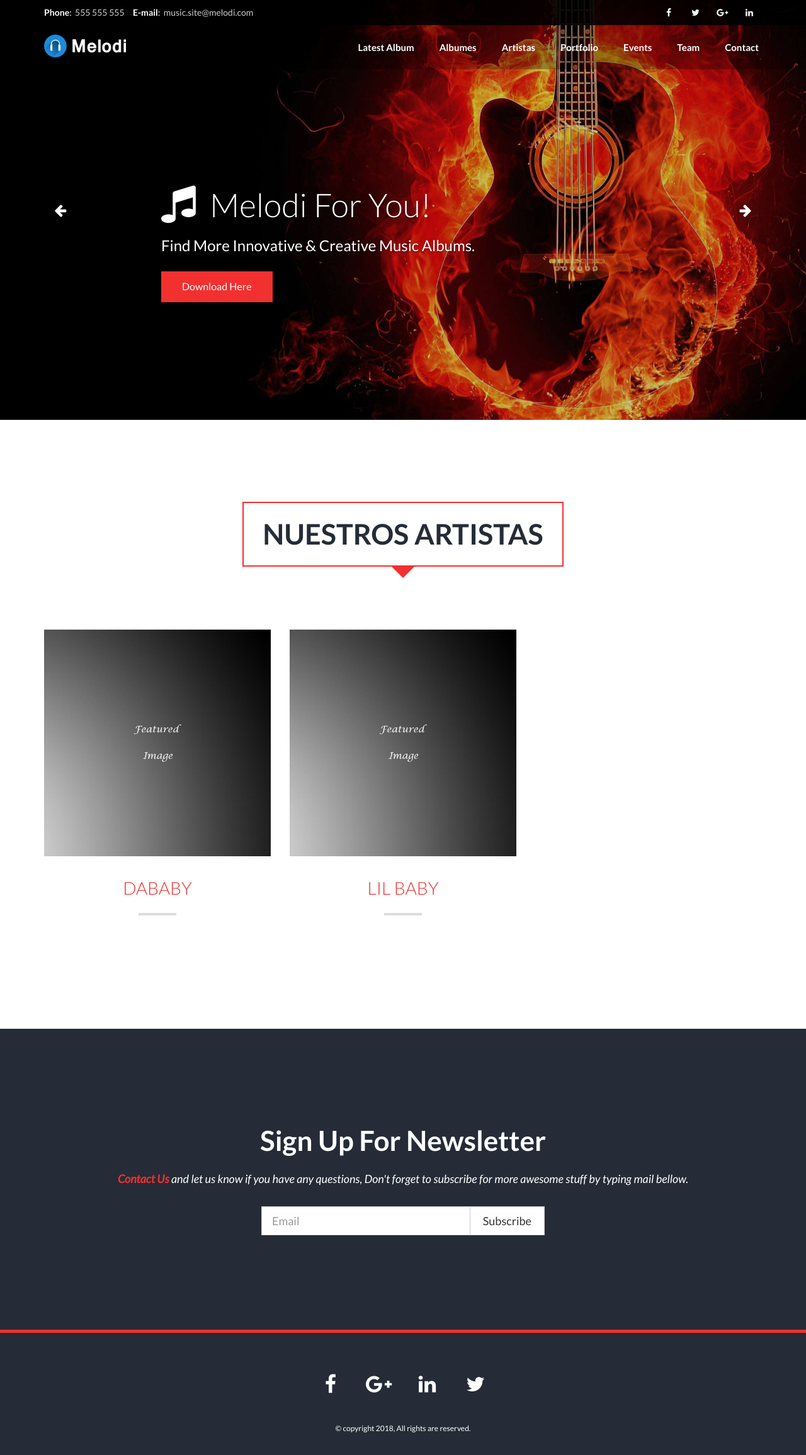
After one commit to mikelgomez/top100, a Django app: page /proyecto/artistas/ in a window 1280 px wide. The commit adds this page. Shown: the whole page at 63% size. Run offline with Django 3.2, Linux system fonts and the light colour scheme; data comes from the database, SQL or seed files in the repository; both versions use the stored data as it was after the commit; some libraries are stand-ins or nearby versions.

Commit message:
Ventana Artista

```diff
--- a/top100/templates/albumes.html
+++ b/top100/templates/albumes.html
@@ -2,7 +2,7 @@
 {% load static %}
 {% block contenido %}
 
-<!-- featured abbum -->
+<!-- albumes -->
 <div class="featured pad" id="featuredalbum">
 	<div class="container">
 		<!-- default heading -->
--- /dev/null
+++ b/top100/templates/artistas.html
@@ -0,0 +1,71 @@
+{% extends "index.html" %}
+{% load static %}
+{% block contenido %}
+
+<!-- artistas -->
+<div class="featured pad" id="artistas">
+	<div class="container">
+		<!-- default heading -->
+		<div class="default-heading">
+			<!-- heading -->
+			<h2>Nuestros Artistas</h2>
+		</div>
+		<!-- featured album elements -->
+		<div class="featured-element">
+			<div class="row">
+				{% if lista_artistas %}
+					{% for a in lista_artistas %}
+					<div class="col-md-4 col-sm-6">
+						<!-- featured item -->
+						<div class="featured-item ">
+							<!-- image container -->
+							<div class="figure">
+								<!-- image -->
+								<img class="img-responsive" src="{% static 'img/featured/1.jpg'%}" alt="" />
+								<!-- paragraph -->
+								<p>{{a.descripcionArtista}}</p>
+							</div>
+							<!-- featured information -->
+							<div class="featured-item-info">
+								<!-- featured title -->
+								<h4><a href="/proyecto/artistas/{{a.id}}">{{a.nombreArtista}}</a></h4>
+								<!-- horizontal line -->
+								<hr />
+								<!-- some responce from social medial or web likes -->
+								<!--<p>Artista: {{a.artistaAlbum}}</p> -->
+							</div>
+						</div>
+					</div>
+					{% endfor %}
+				{% else %}
+					<p>No hay artistas creados.</p>
+				{% endif %}
+			</div>
+		</div>
+	</div>
+</div>
+<!-- features end -->
+<!--/ end work with us -->
+<div class="news-letter">
+    <div class="container">
+        <!-- news letter inner content -->
+        <div class="news-content ">
+            <!-- heading -->
+            <h3>Sign Up For Newsletter</h3>
+            <!-- paragraph -->
+            <p><strong>Contact Us</strong> and let us know if you have any questions, Don't forget to subscribe for more
+                awesome stuff by typing mail bellow.</p>
+            <!-- subscribe form -->
+            <form>
+                <div class="input-group">
+                    <input type="text" class="form-control input-lg" placeholder="Email">
+                    <span class="input-group-btn">
+                        <button class="btn btn-default btn-lg" type="button">Subscribe</button>
+                    </span>
+                </div><!-- /input-group -->
+            </form>
+        </div>
+    </div>
+</div>
+
+{% endblock %}
--- a/top100/templates/index.html
+++ b/top100/templates/index.html
@@ -123,7 +123,7 @@
 							<ul class="nav navbar-nav navbar-right">
 								<li><a href="/proyecto">Latest Album</a></li>
 								<li><a href="/proyecto/albumes">Albumes</a></li>
-								<li><a href="/proyecto/join">Join Us</a></li>
+								<li><a href="/proyecto/artistas">Artistas</a></li>
 								<li><a href="/proyecto/portfolio">Portfolio</a></li>
 								<li><a href="/proyecto/eventos">Events</a></li>
 								<li><a href="/proyecto/equipo">Team</a></li>
--- a/top100/urls.py
+++ b/top100/urls.py
@@ -5,7 +5,8 @@ urlpatterns = [
    path('', views.index, name='index'),
    path('albumes/', views.albumes, name='albumes'),
    path('albumes/<int:album_id>', views.detailAlbum, name='detailAlbum'), #detalles de albumes
-   path('join/', views.join, name='join'),
+   path('artistas/', views.artistas, name='artistas'),
+   path('artistas/<int:artista_id>', views.detailArtista, name='detailArtista'), #detalles de artistas
    path('portfolio/', views.port, name='port'),
    path('eventos/', views.eventos, name='eventos'),
    path('equipo/', views.equipo, name='equipo'),
@@ -15,8 +16,6 @@ urlpatterns = [
    #path('album', views.album, name='album'), #todos los albums
    #path('estilo', views.estilo, name='estilo'), #todos los estilos
    #path('cancion/<int:cancion_id>', views.detailCancion, name='detailCancion'), #detalles de canciones
-   #path('artista/<int:artista_id>', views.detailArtista, name='detailArtistaS'), #detalles de artistas
-   #path('album/<int:album_id>', views.detailAlbum, name='detailAlbum'), #detalles de albumes
    #path('estilo/<int:estilo_id>', views.detailEstilo, name='detailEstilo'), #detalles de estilos
    #path('acerca', views.acerca, name= 'acerca'),
    #path('contacto', views.contacto, name = 'contacto')
--- a/top100/views.py
+++ b/top100/views.py
@@ -20,8 +20,16 @@ def detailAlbum(request, album_id):#Para ir desde los albums al album
 	context = {'album': album, 'canciones' : canciones}
 	return render(request, 'detailAlbum.html', context)
 
-def join(request):
-	return render(request, 'join.html')
+def artistas(request):
+	artistas = get_list_or_404(Artista.objects.order_by('id'))
+	context = {'lista_artistas': artistas }
+	return render(request, 'artistas.html', context)
+
+def detailArtista(request, artista_id):#Para ir desde los artistas al artista
+	artista = get_object_or_404(Artista, pk=artista_id)
+	albumes = get_list_or_404(Album, artistaAlbum=artista)
+	context = {'artista': artista, 'albumes': albumes}
+	return render(request, 'detailArtista.html', context)
 
 def port(request):
 	return render(request, 'portfolio.html')
```
Also changed, not shown: top100/templates/detailArtista.html (+73 -0 lines), top100/templates/join.html (deleted, +0 -87 lines), db.sqlite3, top100/templates/artista.html (deleted).
